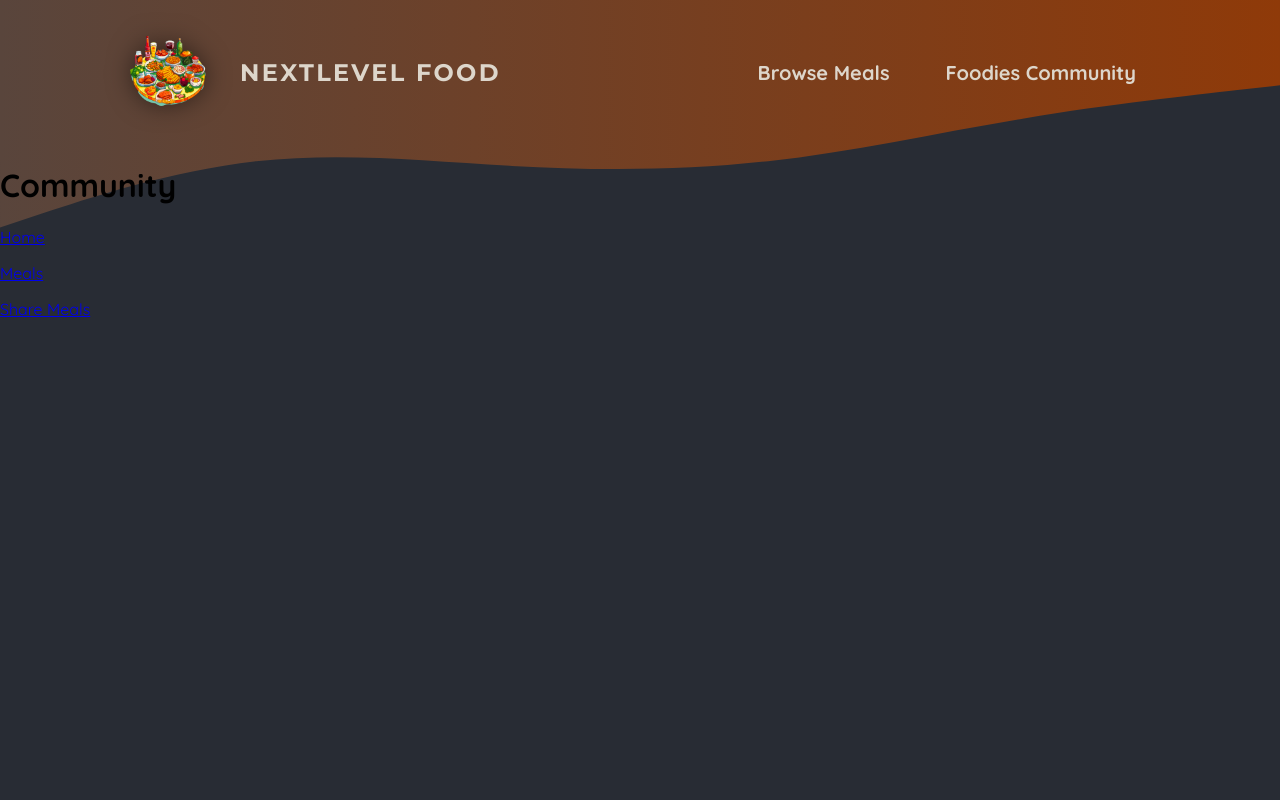
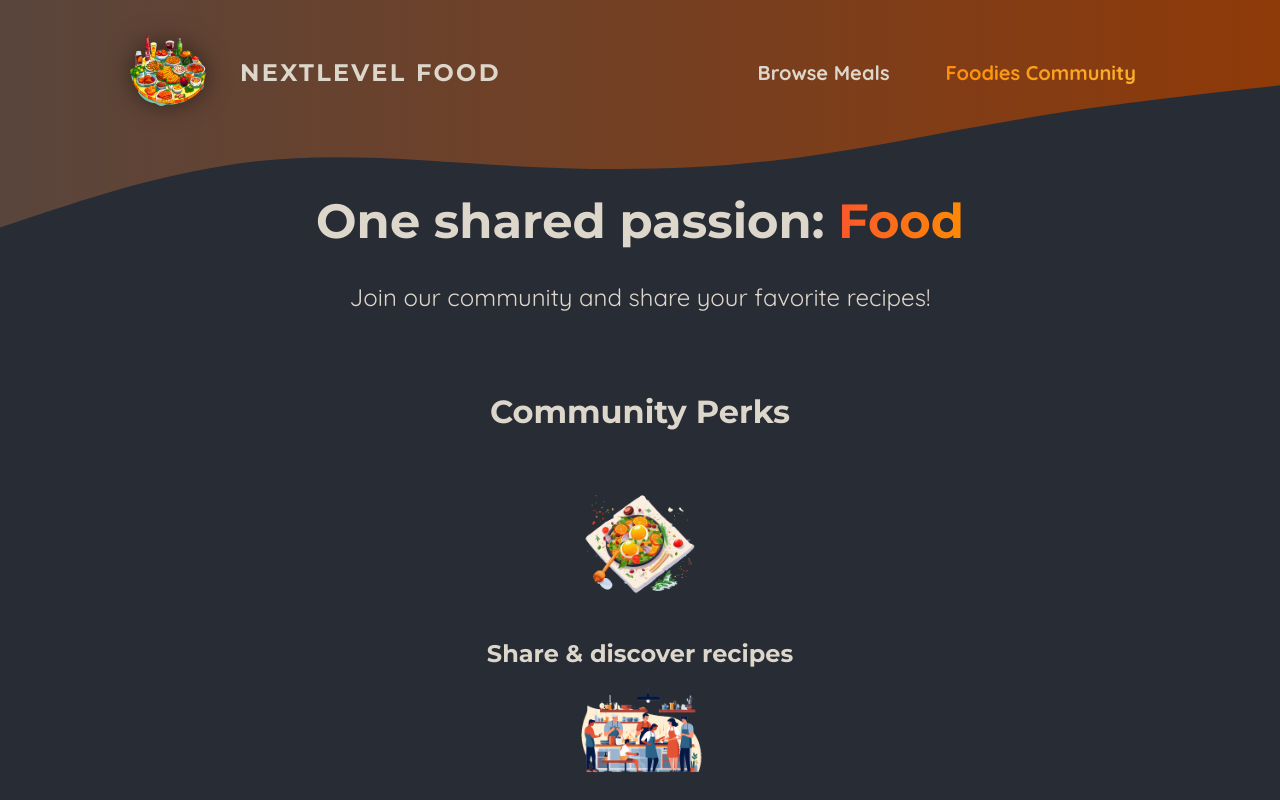
Before and after one commit to npinzon1994/next-level-food, a Next.js app: page /community in a window 1280 px wide. Shown: the top 800 px of the page. Built offline with nearby package versions, Linux system fonts and the light colour scheme.

Commit message:
outsourced navigation link code to its own client component so most of the main header content can still render on the server. with accompanying styles.

```diff
--- a/app/community/page.js
+++ b/app/community/page.js
@@ -1,18 +1,40 @@
-import Link from "next/link";
+import Image from "next/image";
+
+import mealIcon from "@/assets/icons/meal.png";
+import communityIcon from "@/assets/icons/community.png";
+import eventsIcon from "@/assets/icons/events.png";
+import classes from "./page.module.css";
 
 export default function CommunityPage() {
   return (
-    <main>
-      <h1>Community</h1>
-      <p>
-        <Link href="/../">Home</Link>
-      </p>
-      <p>
-        <Link href="/meals">Meals</Link>
-      </p>
-      <p>
-        <Link href="/meals/share">Share Meals</Link>
-      </p>
-    </main>
+    <>
+      <header className={classes.header}>
+        <h1>
+          One shared passion: <span className={classes.highlight}>Food</span>
+        </h1>
+        <p>Join our community and share your favorite recipes!</p>
+      </header>
+      <main className={classes.main}>
+        <h2>Community Perks</h2>
+
+        <ul className={classes.perks}>
+          <li>
+            <Image src={mealIcon} alt="A delicious meal" />
+            <p>Share & discover recipes</p>
+          </li>
+          <li>
+            <Image src={communityIcon} alt="A crowd of people, cooking" />
+            <p>Find new friends & like-minded people</p>
+          </li>
+          <li>
+            <Image
+              src={eventsIcon}
+              alt="A crowd of people at a cooking event"
+            />
+            <p>Participate in exclusive events</p>
+          </li>
+        </ul>
+      </main>
+    </>
   );
 }
--- /dev/null
+++ b/app/community/page.module.css
@@ -0,0 +1,61 @@
+.header {
+  gap: 3rem;
+  margin: 3rem auto 5rem auto;
+  width: 90%;
+  max-width: 75rem;
+  color: #ddd6cb;
+  font-size: 1.5rem;
+  text-align: center;
+}
+
+.header h1 {
+  font-family: "Montserrat", sans-serif;
+}
+
+.highlight {
+  background: linear-gradient(90deg, #f9572a, #ff8a05);
+  background-clip: text;
+  -webkit-background-clip: text;
+  -webkit-text-fill-color: transparent;
+}
+
+.main {
+  width: 90%;
+  max-width: 40rem;
+  margin: 0 auto;
+  text-align: center;
+}
+
+.main h2 {
+  font-family: "Montserrat", sans-serif;
+  font-size: 2rem;
+  margin-bottom: 3rem;
+  color: #ddd6cb;
+}
+
+.perks {
+  list-style: none;
+  margin: 3rem 0;
+  padding: 0;
+}
+
+.perks li {
+  display: flex;
+  flex-direction: column;
+  align-items: center;
+  gap: 2rem;
+}
+
+.perks img {
+  width: 8rem;
+  height: 8rem;
+  object-fit: contain;
+}
+
+.perks p {
+  font-family: "Montserrat", sans-serif;
+  font-size: 1.5rem;
+  font-weight: bold;
+  margin: 0;
+  color: #ddd6cb;
+}
--- a/app/page.js
+++ b/app/page.js
@@ -1,6 +1,6 @@
 import classes from "./page.module.css";
 import Link from "next/link";
-import ImageSlideshow from "@/components/main-header/images/image-slideshow";
+import ImageSlideshow from "@/components/images/image-slideshow";
 
 export default function Home() {
   return (
--- a/components/main-header/main-header.js
+++ b/components/main-header/main-header.js
@@ -1,4 +1,5 @@
 import Link from "next/link";
+import NavLink from "./nav-link";
 import Image from "next/image";
 
 import logoImg from "@/assets/logo.png";
@@ -6,6 +7,7 @@ import classes from "./main-header.module.css";
 import MainHeaderBackground from "./main-header-background";
 
 export default function MainHeader() {
+
   return (
     <>
       <MainHeaderBackground />
@@ -17,10 +19,12 @@ export default function MainHeader() {
         <nav className={classes.nav}>
           <ul>
             <li>
-              <Link href="/meals">Browse Meals</Link>
+              <NavLink href="/meals" includeNestedRoutes>
+                Browse Meals
+              </NavLink>
             </li>
             <li>
-              <Link href="/community">Foodies Community</Link>
+              <NavLink href="/community">Foodies Community</NavLink>
             </li>
           </ul>
         </nav>
--- a/components/main-header/main-header.module.css
+++ b/components/main-header/main-header.module.css
@@ -21,30 +21,6 @@
     font-size: 1.25rem;
   }
 
-  .nav a {
-    text-decoration: none;
-    color: #ddd6cb;
-    font-weight: bold;
-    padding: 0.5rem 1rem;
-    border-radius: 0.5rem;
-  }
-
-  .nav a:hover,
-  .nav a:active {
-    background: linear-gradient(90deg, #ff8a05, #f9b331);
-    background-clip: text;
-    -webkit-background-clip: text;
-    -webkit-text-fill-color: transparent;
-    text-shadow: 0 0 18px rgba(248, 190, 42, 0.8);
-  }
-
-  .active {
-    background: linear-gradient(90deg, #ff8a05, #f9b331);
-    background-clip: text;
-    -webkit-background-clip: text;
-    -webkit-text-fill-color: transparent;
-  }
-
   .logo {
     display: flex;
     align-items: center;
--- /dev/null
+++ b/components/main-header/nav-link.js
@@ -0,0 +1,25 @@
+"use client";
+
+import classes from "./nav-link.module.css";
+import Link from "next/link";
+import { usePathname } from "next/navigation";
+
+export default function NavLink({ href, includeNestedRoutes, children }) {
+  const path = usePathname();
+
+  let navLinkStyles = `${classes["nav-link"]} ${
+    path === href ? classes.active : undefined
+  }`;
+
+  if (includeNestedRoutes) {
+    navLinkStyles = `${classes["nav-link"]} ${
+      path.startsWith(href) ? classes.active : undefined
+    }`;
+  }
+
+  return (
+    <Link href={href} className={navLinkStyles}>
+      {children}
+    </Link>
+  );
+}
--- /dev/null
+++ b/components/main-header/nav-link.module.css
@@ -0,0 +1,23 @@
+.nav-link {
+  text-decoration: none;
+  color: #ddd6cb;
+  font-weight: bold;
+  padding: 0.5rem 1rem;
+  border-radius: 0.5rem;
+}
+
+.nav-link:hover,
+.nav-link:active {
+  background: linear-gradient(90deg, #ff8a05, #f9b331);
+  background-clip: text;
+  -webkit-background-clip: text;
+  -webkit-text-fill-color: transparent;
+  text-shadow: 0 0 18px rgba(248, 190, 42, 0.8);
+}
+
+.active {
+  background: linear-gradient(90deg, #ff8a05, #f9b331);
+  background-clip: text;
+  -webkit-background-clip: text;
+  -webkit-text-fill-color: transparent;
+}
```
Also changed, not shown: components/images/image-slideshow.js (renamed from components/main-header/images/image-slideshow.js), components/images/image-slideshow.module.css (renamed from components/main-header/images/image-slideshow.module.css).
